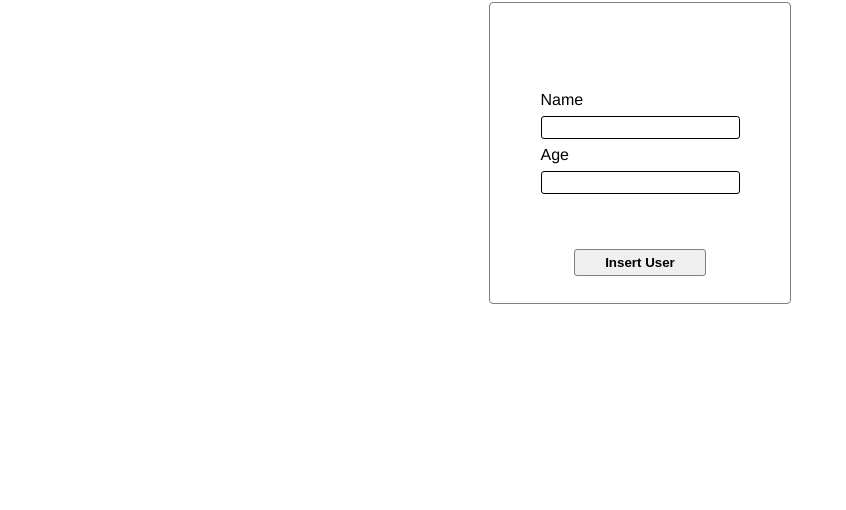
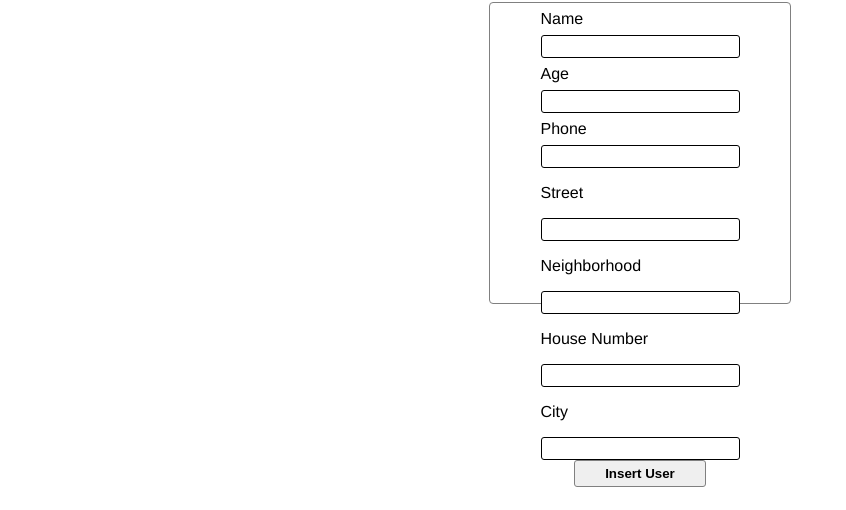
Before and after one commit to hugoFreit4s/users-crud, a React (Vite) app: page / in a window 1280 px wide. Both pictures are taken after a click on the button "+ New User". Shown: the part 247-757 px from the top of the page, without its empty margins (0-846 px from the left). Built offline with nearby package versions, Linux system fonts and the light colour scheme; no server answers.

Commit message:
Modyfied the user type and the form to add an user, bc users now have more infos to be filled

```diff
--- a/src/AddUserModal/AddUserModal.tsx
+++ b/src/AddUserModal/AddUserModal.tsx
@@ -13,6 +13,11 @@ type AddUserModalProps = {
 export default function AddUserModal({ closeModal, insertUser }: AddUserModalProps) {
     const [userName, setUserName] = useState<string>();
     const [userAge, setUserAge] = useState<string>();
+    const [userPhone, setUserPhone] = useState<string>();
+    const [userStreet, setUserStreet] = useState<string>();
+    const [userNeighborhood, setUserNeighborhood] = useState<string>();
+    const [userHouseNumber, setUserHouseNumber] = useState<number>();
+    const [userCity, setUserCity] = useState<string>();
     return (
         <div className={"backdrop"} onClick={closeModal}>
             <div className={styles["content"]} onClick={e => e.stopPropagation()}>
@@ -20,15 +25,37 @@ export default function AddUserModal({ closeModal, insertUser }: AddUserModalPro
                 <UserInput
                     userName={userName!}
                     userAge={userAge!}
+                    userPhone={userPhone!}
+                    userStreet={userStreet!}
+                    userNeighborhood={userNeighborhood!}
+                    userHouseNumber={userHouseNumber!}
+                    userCity={userCity!}
                     setUserName={(name) => setUserName(name)}
                     setUserAge={(age) => setUserAge(age.toString())}
+                    setUserPhone={(phone) => setUserPhone(phone)}
+                    setUserStreet={(street) => setUserStreet(street)}
+                    setUserNeighborhood={(neighborhood) => setUserNeighborhood(neighborhood)}
+                    setUserHouseNumber={(houseNumber) => setUserHouseNumber(houseNumber)}
+                    setUserCity={(city) => setUserPhone(city)}
                 />
                 <div className={styles["bottom"]}>
                     <CustomButton
                         className="primary-btn"
                         onClickEvent={() => {
-                            if (userName !== undefined && userName !== null && userName?.length > 0 && userAge !== undefined) {
-                                insertUser({ id: crypto.randomUUID(), name: userName, age: Number(userAge) })
+                            if (userName !== undefined
+                                && userName !== null
+                                && userName?.length > 0
+                                && userAge !== undefined
+                                && userPhone !== undefined
+                                && userCity !== undefined
+                                && userHouseNumber !== undefined
+                                && userNeighborhood !== undefined
+                                && userStreet !== undefined) {
+                                insertUser({
+                                    id: crypto.randomUUID(), name: userName, age: Number(userAge), phone: userPhone, address: {
+                                        city: userCity, houseNumber: userHouseNumber, neighborhood: userNeighborhood, street: userStreet
+                                    }
+                                })
                                 setUserName('');
                                 setUserAge('')
                             }
--- a/src/App.tsx
+++ b/src/App.tsx
@@ -9,10 +9,9 @@ import ToastMessage from './ToastMessage/ToastMessage';
 //tratativa de erro (por enquanto só no get)!!!!!
 //pesquisar como acessar o status code -- DONE
 //descobrir qd o back me retorna um erro
-export type User = { id: string, name: string, age: number };
+export type Address = { street: string, neighborhood: string, houseNumber: number, city: string }
+export type User = { id: string, name: string, age: number, phone: string, address: Address };
 function App() {
-  const [userName, setUserName] = useState<string>();
-  const [userAge, setUserAge] = useState<string>();
   const [usersList, setUsersList] = useState<Array<User>>([]);
   const [isInsertUserModalOpened, setIsInsertUserModalOpened] = useState<boolean>(false);
   const [isUserModalOpened, setIsUserModalOpen] = useState<boolean>(false);
@@ -77,8 +76,6 @@ function App() {
               userAge={user.age}
               userID={user.id}
               deleteUser={(id) => callDeleteUser(id)}
-              setUserName={(name) => setUserName(name)}
-              setUserAge={(age) => setUserAge(age.toString())}
               onClickEvent={(user) => {
                 callEditUser(user);
               }}
--- a/src/UserContainer/UserContainer.module.css
+++ b/src/UserContainer/UserContainer.module.css
@@ -6,6 +6,7 @@
     flex-direction: column;
     border: 1px solid black;
     justify-content: space-between;
+    border-radius: 3px;
 }
 
 .top{
--- a/src/UserContainer/UserContainer.tsx
+++ b/src/UserContainer/UserContainer.tsx
@@ -12,8 +12,6 @@ type UserDivProps = {
     userAge: number;
     userID: string;
     deleteUser: (userID: string) => void;
-    setUserName: (name: string) => void; ///!!!!
-    setUserAge: (age: number) => void; ///!!!!
     onClickEvent: (user: User) => void;
 }
 
--- a/src/UserInput/UserInput.tsx
+++ b/src/UserInput/UserInput.tsx
@@ -2,12 +2,37 @@ import style from "./UserInput.module.css";
 
 type UserInputProps = {
     userName: string;
+    setUserName: (name: string) => void;
     userAge: string;
-    setUserName: (name: string) => void;
     setUserAge: (age: string) => void;
+    userPhone: string;
+    setUserPhone: (phone: string) => void;
+    userStreet: string;
+    setUserStreet: (street: string) => void;
+    userNeighborhood: string;
+    setUserNeighborhood: (neighborhood: string) => void;
+    userHouseNumber: number;
+    setUserHouseNumber: (houserNumber: number) => void;
+    userCity: string;
+    setUserCity: (city: string) => void;
 }
 
-export default function UserInput({ userName, setUserName, userAge, setUserAge }: UserInputProps) {
+export default function UserInput({
+    userName,
+    setUserName,
+    userAge,
+    setUserAge,
+    userPhone,
+    setUserPhone,
+    userStreet,
+    setUserStreet,
+    userNeighborhood,
+    setUserNeighborhood,
+    userHouseNumber,
+    setUserHouseNumber,
+    userCity,
+    setUserCity
+}: UserInputProps) {
     return (
         <div className={style["inputs-div"]}>
             <div className={style["single-input-div"]}>
@@ -16,7 +41,29 @@ export default function UserInput({ userName, setUserName, userAge, setUserAge }
             </div>
             <div className={style["single-input-div"]}>
                 <p>Age</p>
-                <input className={style["input-box"]} min={0} value={userAge} type="string" onChange={e => setUserAge(e.target.value)} />
+                <input className={style["input-box"]} min={0} value={userAge} type="number" onChange={e => setUserAge(e.target.value)} />
+            </div>
+            <div className={style["single-input-div"]}>
+                <p>Phone</p>
+                <input className={style["input-box"]} value={userPhone} type="text" onChange={e => setUserPhone(e.target.value)} />
+            </div>
+            <div className={style["address-input-div"]}>
+                <div className={style["street-input"]}>
+                    <p>Street</p>
+                    <input className={style["input-box"]} value={userStreet} type="text" onChange={e => setUserStreet(e.target.value)} />
+                </div>
+                <div className={style["neighborhood-input"]}>
+                    <p>Neighborhood</p>
+                    <input className={style["input-box"]} value={userNeighborhood} type="text" onChange={e => setUserNeighborhood(e.target.value)} />
+                </div>
+                <div className={style["house-number-input"]}>
+                    <p>House Number</p>
+                    <input className={style["input-box"]} min={0} value={userHouseNumber} type="number" onChange={e => setUserHouseNumber(Number(e.target.value))} />
+                </div>
+                <div className={style["city-input"]}>
+                    <p>City</p>
+                    <input className={style["input-box"]} value={userCity} type="text" onChange={e => setUserCity(e.target.value)} />
+                </div>
             </div>
         </div>
     )
```
